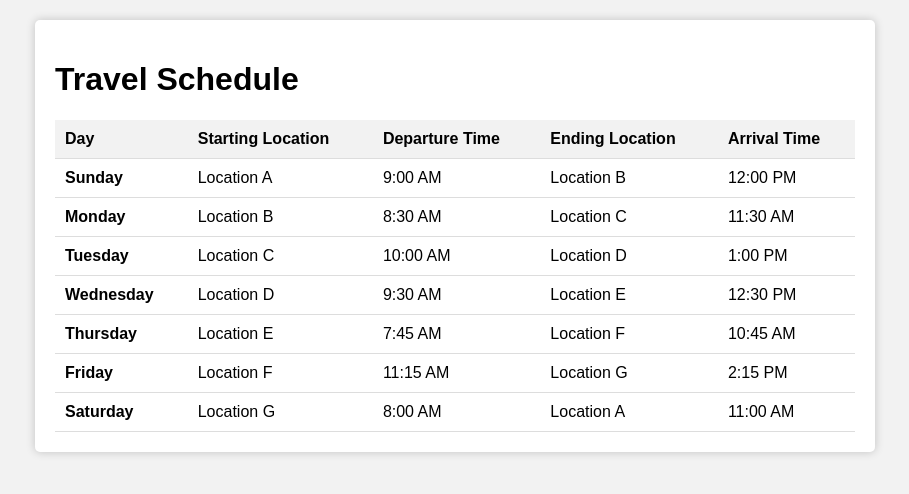
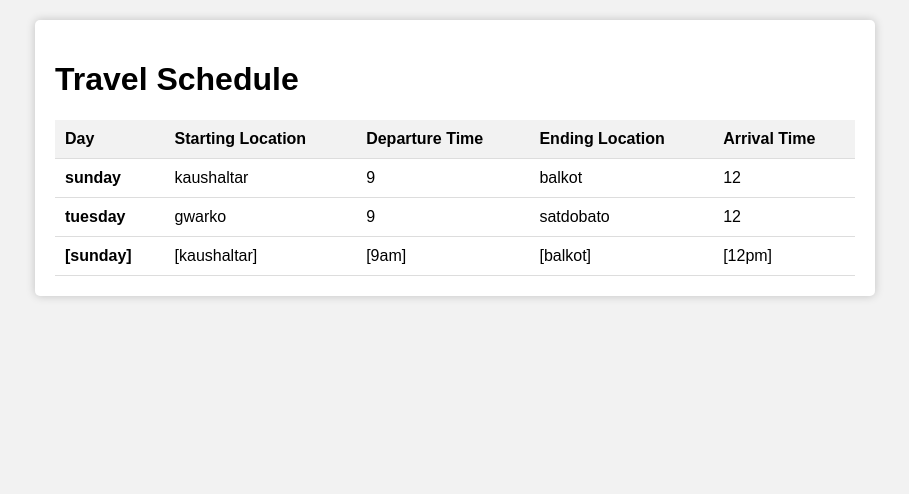
Before and after one commit to SushantChand/Wasteguard, a PHP site: page /location.php in a window 1280 px wide. Shown: the top 494 px of the page, without its empty margins (185-1094 px from the left). Run offline with PHP 8.4, Linux system fonts and the light colour scheme; data comes from the database, SQL or seed files in the repository.

Commit message:
location for staff

```diff
--- a/PRO/stafflogin/location.php
+++ b/PRO/stafflogin/location.php
@@ -49,55 +49,37 @@
                 <th>Ending Location</th>
                 <th>Arrival Time</th>
             </tr>
-            <tr>
-                <td>Sunday</td>
-                <td>Location A</td>
-                <td>9:00 AM</td>
-                <td>Location B</td>
-                <td>12:00 PM</td>
-            </tr>
-            <tr>
-                <td>Monday</td>
-                <td>Location B</td>
-                <td>8:30 AM</td>
-                <td>Location C</td>
-                <td>11:30 AM</td>
-            </tr>
-            <tr>
-                <td>Tuesday</td>
-                <td>Location C</td>
-                <td>10:00 AM</td>
-                <td>Location D</td>
-                <td>1:00 PM</td>
-            </tr>
-            <tr>
-                <td>Wednesday</td>
-                <td>Location D</td>
-                <td>9:30 AM</td>
-                <td>Location E</td>
-                <td>12:30 PM</td>
-            </tr>
-            <tr>
-                <td>Thursday</td>
-                <td>Location E</td>
-                <td>7:45 AM</td>
-                <td>Location F</td>
-                <td>10:45 AM</td>
-            </tr>
-            <tr>
-                <td>Friday</td>
-                <td>Location F</td>
-                <td>11:15 AM</td>
-                <td>Location G</td>
-                <td>2:15 PM</td>
-            </tr>
-            <tr>
-                <td>Saturday</td>
-                <td>Location G</td>
-                <td>8:00 AM</td>
-                <td>Location A</td>
-                <td>11:00 AM</td>
-            </tr>
+            <?php
+            // Connect to the database (replace with your database credentials)
+            $host = 'localhost';
+            $username = 'root';
+            $password = '';
+            $database = 'caretaker';
+
+            $mysqli = new mysqli($host, $username, $password, $database);
+
+            if ($mysqli->connect_error) {
+                die("Connection failed: " . $mysqli->connect_error);
+            }
+
+            // Query to retrieve schedule data
+            $query = "SELECT * FROM travel_schedule";
+            $result = $mysqli->query($query);
+
+            // Fetch and display schedule data
+            while ($row = $result->fetch_assoc()) {
+                echo "<tr>";
+                echo "<td>" . $row['day'] . "</td>";
+                echo "<td>" . $row['starting_location'] . "</td>";
+                echo "<td>" . $row['departure_time'] . "</td>";
+                echo "<td>" . $row['ending_location'] . "</td>";
+                echo "<td>" . $row['arrival_time'] . "</td>";
+                echo "</tr>";
+            }
+
+            // Close the database connection
+            $mysqli->close();
+            ?>
         </table>
     </div>
 </body>
```
Also changed, not shown: PRO/ADMIN/edit.php (added, +125 -0 lines), travel_schedule.sql (added, +60 -0 lines).
